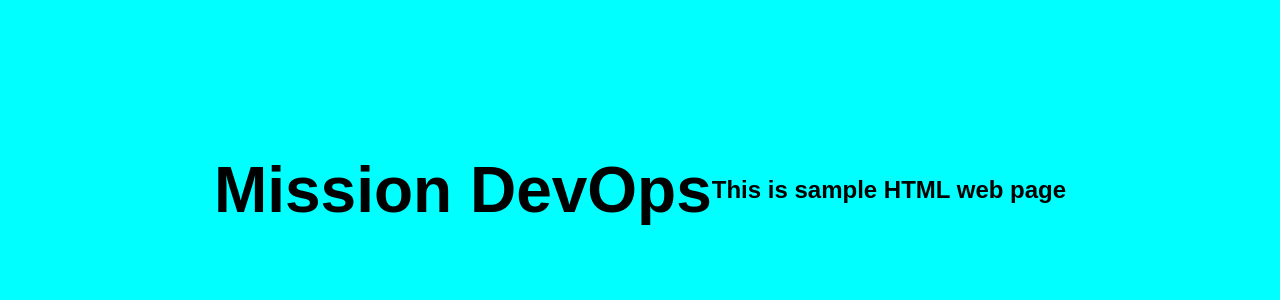
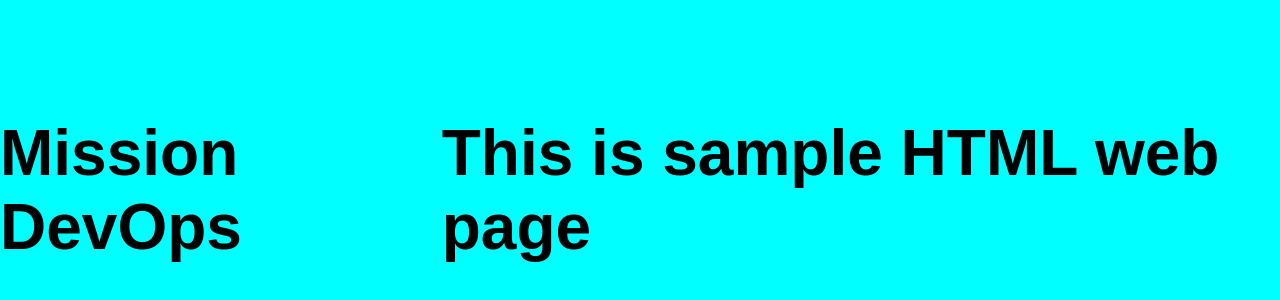
Before and after one commit to rohitsolanki1/mission-devops, a plain HTML site: page index.html in a window 1280 px wide. Shown: the part 210-510 px from the top of the page. Drawn offline with Linux system fonts and the light colour scheme.

Commit message:
Update index.html

```diff
--- a/index.html
+++ b/index.html
@@ -23,6 +23,6 @@
 <body>
     <h1>Mission DevOps</h1>
     <br>
-    <h2>This is sample HTML web page</h2>
+    <h1>This is sample HTML web page</h1>
 </body>
 </html>
```
